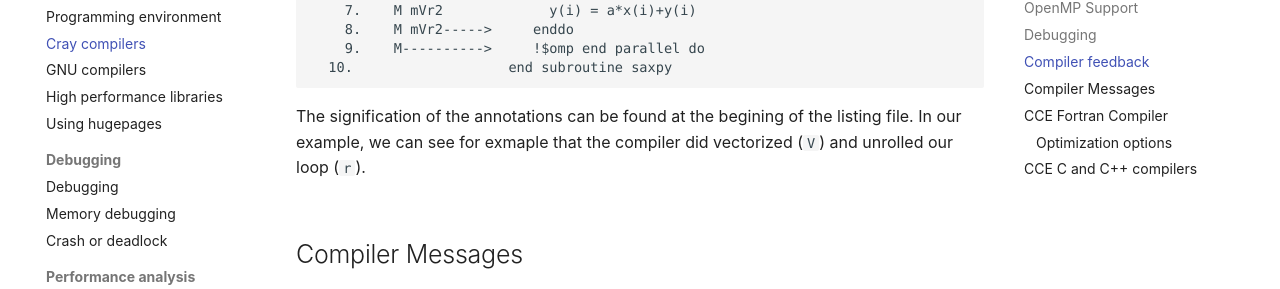
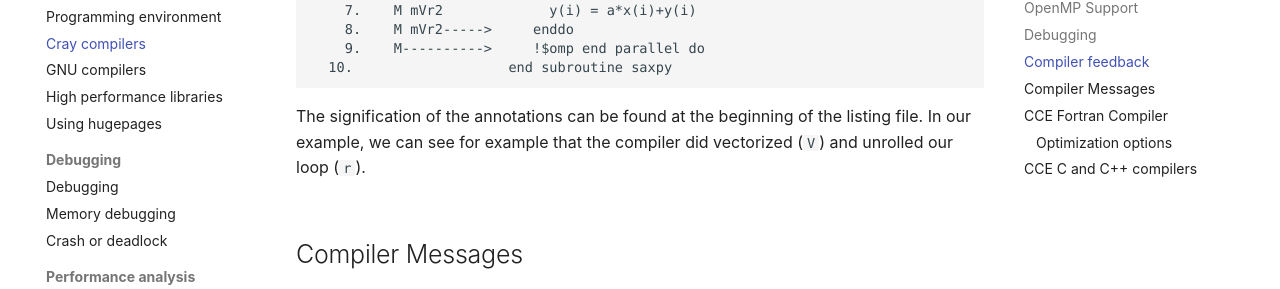
Before and after one commit to Lumi-supercomputer/lumi-userguide, an MkDocs documentation site: the page built from docs/development/compiling/cce.md, in a window 1280 px wide and 900 px high, scrolled down 2174 px. Shown: the part 154-443 px from the top of the window. Built offline with MkDocs 1.6.1 and Material for MkDocs 9.7.7, drawn with Linux system fonts in a browser that asks for light colours.

Commit message:
Fix typos

````diff
--- a/docs/development/compiling/cce.md
+++ b/docs/development/compiling/cce.md
@@ -106,8 +106,8 @@ with annotations indicating which optimizations were performed by the compiler.
       10.                   end subroutine saxpy
     ```
 
-    The signification of the annotations can be found at the begining of the
-    listing file. In our example, we can see for exmaple that the compiler did
+    The signification of the annotations can be found at the beginning of the
+    listing file. In our example, we can see for example that the compiler did
     vectorized (`V`) and unrolled our loop (`r`).
 
 === "C/C++"
@@ -123,8 +123,8 @@ with annotations indicating which optimizations were performed by the compiler.
     10.            }
     ```
 
-    The signification of the annotations can be found at the begining of the
-    listing file. In our example, we can see for exmaple that the compiler did
+    The signification of the annotations can be found at the beginning of the
+    listing file. In our example, we can see for example that the compiler did
     vectorized (`V`) and unrolled our loop (`u`).
 
 ## Compiler Messages
````
Also changed, not shown: docs/computing/jobs/slurm-quickstart.md (+1 -1 lines), docs/computing/modules.md (+1 -1 lines), docs/development/compiling/prgenv.md (+1 -1 lines), docs/storage/parallel/lustre.md (+1 -1 lines), 1 other file.
